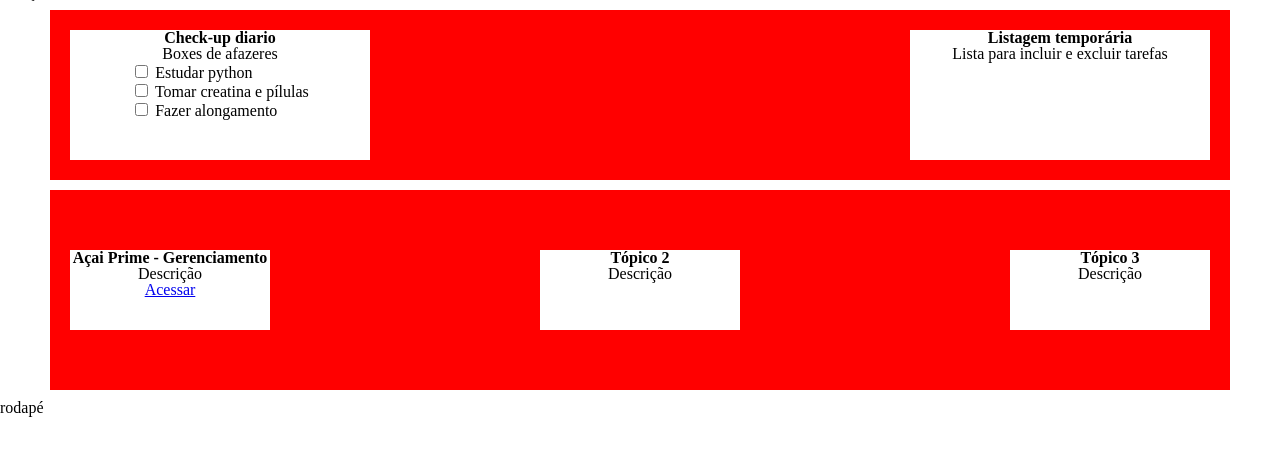
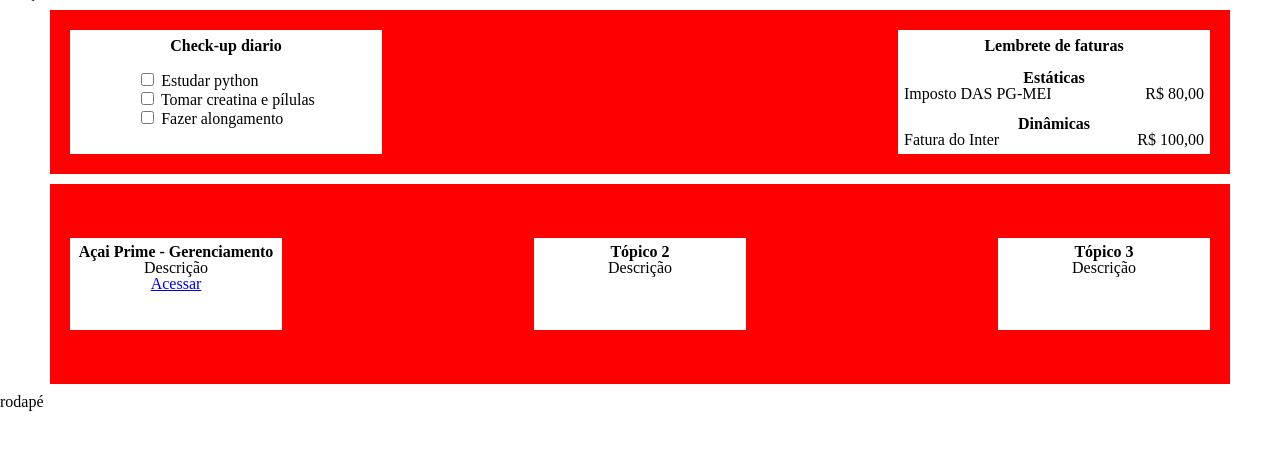
Before and after one commit to samuelsena25/projectbase, a Flask app: page / in a window 1280 px wide. Shown: the part 16-472 px from the top of the page. Run offline with Flask 3, Linux system fonts and the light colour scheme.

Commit message:
The main layout has been modified.

```diff
--- a/static/css/style.css
+++ b/static/css/style.css
@@ -18,13 +18,14 @@
     background-color: white;
     width: 200px;
     height: 80px;
+    padding: 6px;
 }
 
 .daily-box {
     display: flex;
     justify-content: space-between;
 
-    height: 130px;
+    height: auto;
     background-color: red;
     margin: 10px 50px;
     padding: 20px;
@@ -37,4 +38,33 @@
 
     background-color: white;
     width: 300px;
+    padding: 6px;
 }
+
+.bills-topic {
+    display: flex;
+    flex-direction: column;
+    justify-content: space-between;
+
+    background-color: #fff;
+    width: 300px;
+    padding: 6px;
+}
+
+.bills-topic > h2, h3 {
+    text-align: center;
+}
+
+.bills-static {
+    padding: 0 0 14px;
+}
+
+.title {
+    padding: 2px 0 16px;
+}
+
+.bills-row {
+    display: grid;
+    grid-template-columns: 1fr auto;
+    gap: 1rem;
+}
--- a/templates/index.html
+++ b/templates/index.html
@@ -18,8 +18,7 @@
 
     <section class="daily-box">
         <div class="daily-topic">
-            <h2>Check-up diario</h2>
-            <p>Boxes de afazeres</p>
+            <h2 class="title">Check-up diario</h2>
             <ul>
                 <li>
                     <label>
@@ -41,9 +40,22 @@
                 </li>
             </ul>
         </div>
-        <div class="daily-topic">
-            <h2>Listagem temporária</h2>
-            <p>Lista para incluir e excluir tarefas</p>
+        <div class="bills-topic">
+            <h2 class="title">Lembrete de faturas</h2>
+            <div class="bills-static">
+                <h3>Estáticas</h3>
+                <div class="bills-row">
+                    <span>Imposto DAS PG-MEI</span>
+                    <span>R$ 80,00</span>
+                </div>
+            </div>
+            <div class="bills-dinamic">
+                <h3>Dinâmicas</h3>
+                <div class="bills-row">
+                    <span>Fatura do Inter</span>
+                    <span>R$ 100,00</span>
+                </div>
+            </div>
         </div>
     </section>
 
```
